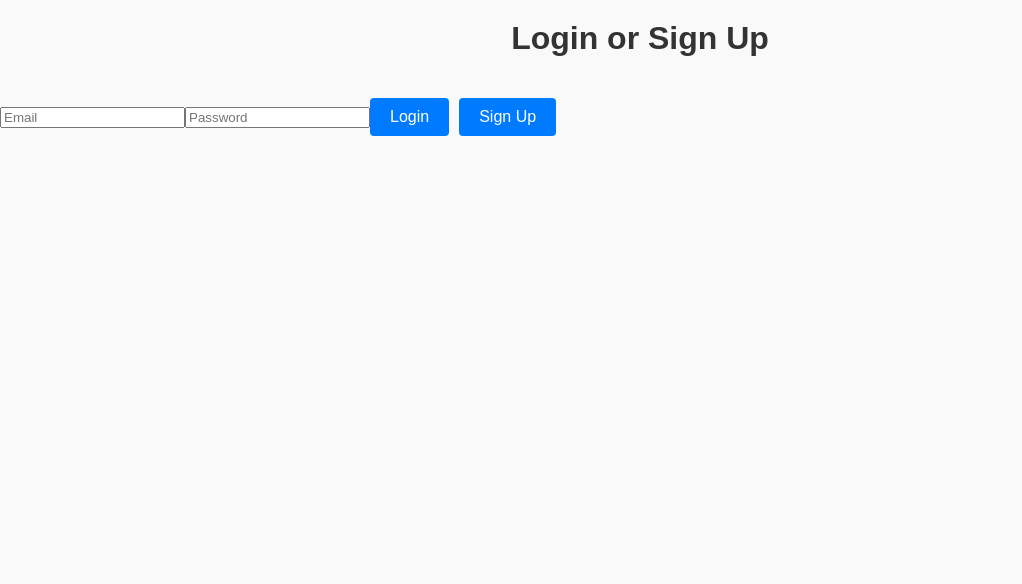
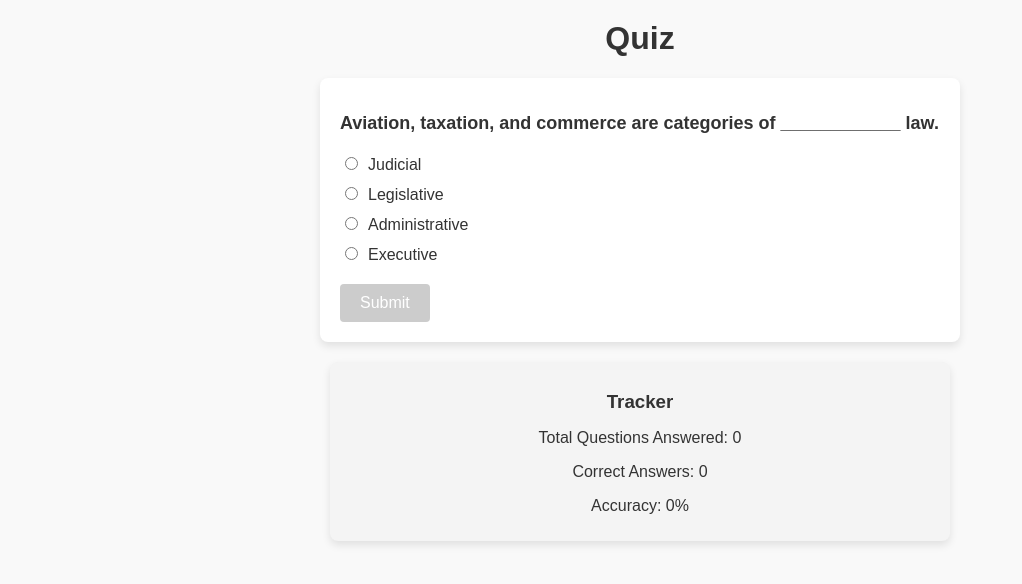
Before and after one commit to prakruthv/decatest-website, a React (Create React App) app: page /quiz in a window 1280 px wide. Shown: the top 584 px of the page, without its empty margins (0-1022 px from the left). Built offline with nearby package versions, Linux system fonts and the light colour scheme; no server answers.

Commit message:
Update App.js

```diff
--- a/src/App.js
+++ b/src/App.js
@@ -1,24 +1,19 @@
-import React, { useState, useEffect } from "react";
-import { auth } from "./firebase"; // Import Firebase authentication
+import React from "react";
+import { BrowserRouter as Router, Routes, Route } from "react-router-dom";
+import Quiz from "./Quiz";
 import Login from "./Login";
-import Quiz from "./Quiz";
+import Progress from "./Progress";
 
 function App() {
-  const [user, setUser] = useState(null);
-
-  useEffect(() => {
-    // Check Firebase authentication state when the app loads
-    const unsubscribe = auth.onAuthStateChanged((user) => {
-      setUser(user);
-    });
-    return () => unsubscribe(); // Cleanup on unmount
-  }, []);
-
-  return (
-    <div className="App">
-      {user ? <Quiz /> : <Login />}
-    </div>
-  );
+    return (
+        <Router>
+            <Routes>
+                <Route path="/" element={<Login />} />
+                <Route path="/quiz" element={<Quiz />} />
+                <Route path="/progress" element={<Progress />} />
+            </Routes>
+        </Router>
+    );
 }
 
 export default App;
```
